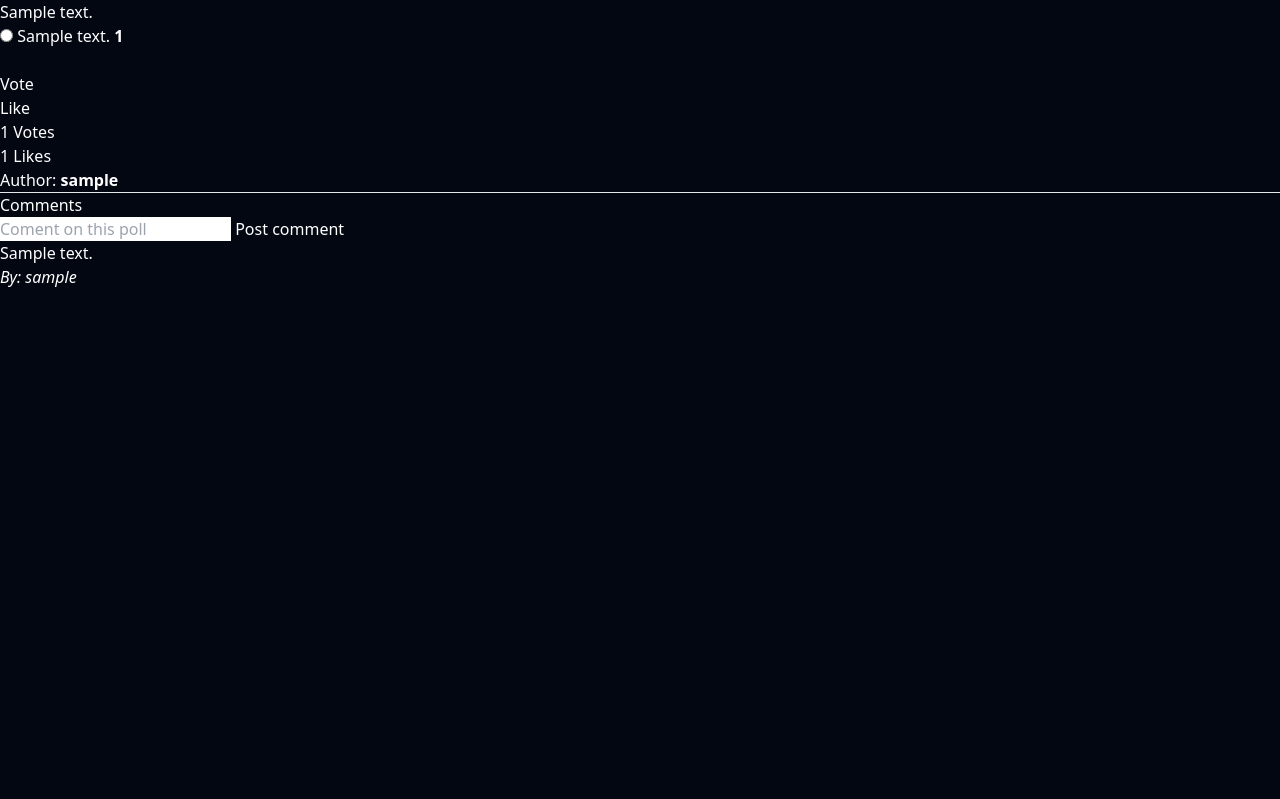
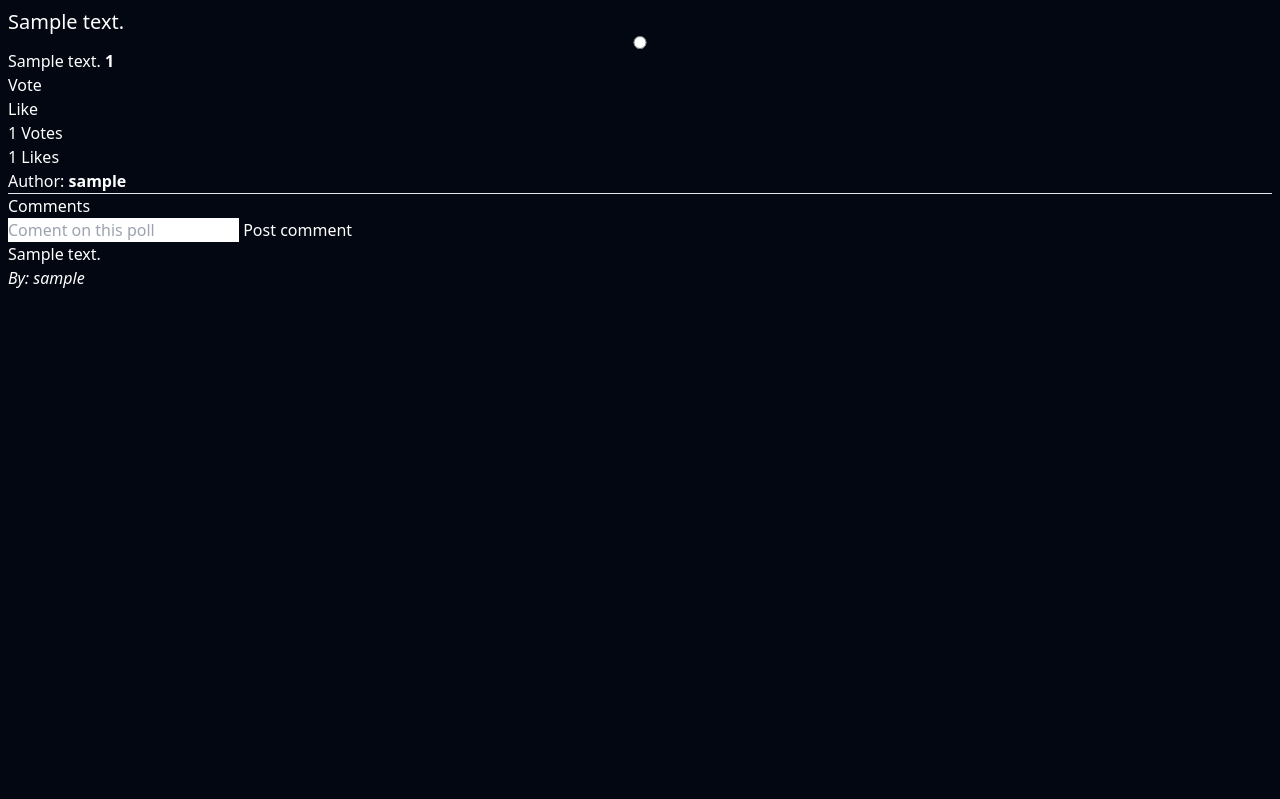
Before and after one commit to olaniyigeorge/Poll-y, a Django app: page /poll/1 in a window 1280 px wide. Shown: the part 58-857 px from the top of the page. Run offline with Django 3.2, Linux system fonts and the light colour scheme; tables that the repository leaves empty hold one stand-in row (values such as "Sample post"); style sheets or scripts are compiled from the project's sources.

Commit message:
Restyling

```diff
--- a/poll/templates/poll/details.html
+++ b/poll/templates/poll/details.html
@@ -1,5 +1,6 @@
 {% extends "poll/base.html" %}
 
+{% load static %}
 
 {% block title %}
     <title> Poll </title>
@@ -9,15 +10,15 @@
 
 {% block body %}
 
-    <div class="w-full bg-gray-950 text-white">
+    <div class="w-full bg-gray-950 text-white p-2">
         <div class="">
-        <h1> {{ question }} </h1>
+        <h1 class="text-xl font-medium"> {{ question }} </h1>
 
         <form action="{% url 'poll:vote' %}" method="post">
             {% csrf_token %}
-            <ul>
+            <ul class="flex-col">
             {%  for option in options %}
-                <input type="radio" name='option_pk' value= {{ option.pk }}  /> {{option.choice_text}} <strong>{{ option.voters.count }}</strong> <br> <br>
+                <input class="p-2 w-full flex justify-between items-center rounded border border-white hover:font-medium hover:scale-105 transition-all selected:text-green-700" type="radio" name='option_pk' value= {{ option.pk }}  /> {{option.choice_text}} <strong>{{ option.voters.count }}</strong>
             {%  endfor %}
             </ul>
             <input type="submit" name="answer"  {% if not user.is_authenticated %} disabled {% endif %} value="Vote">
```
